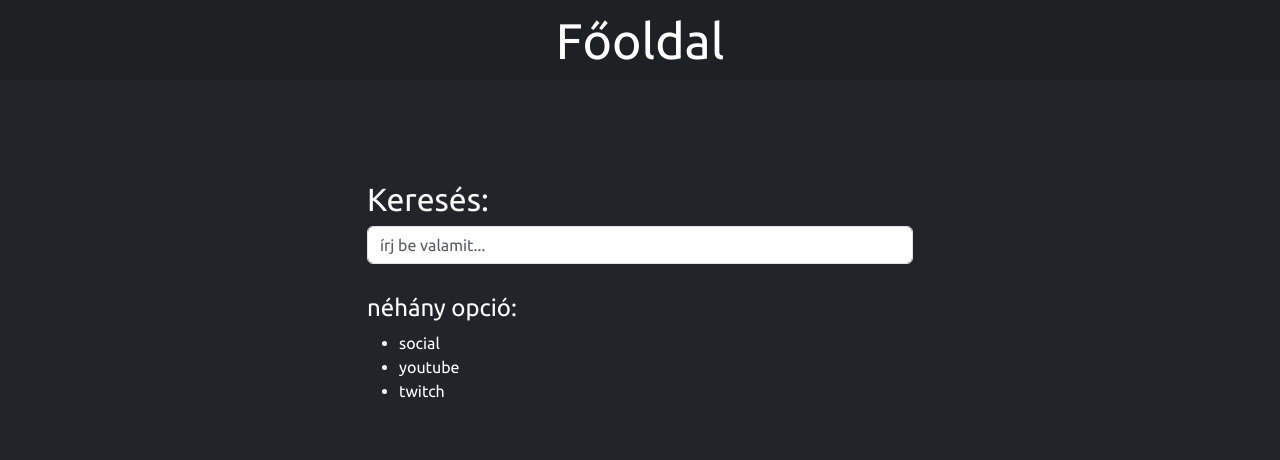
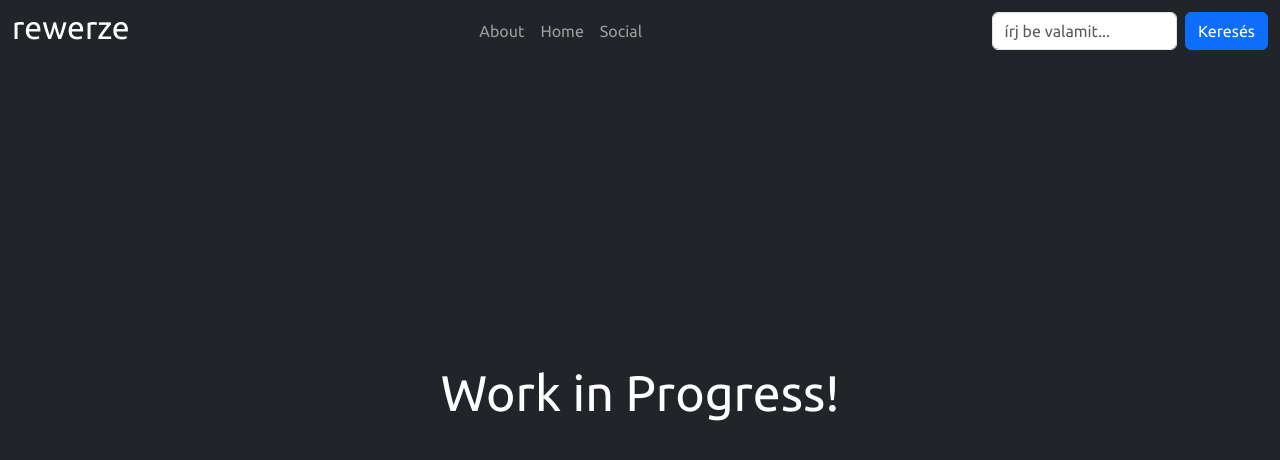
Before and after one commit to rewerze/rewerze.hu, a PHP site: page /about/index.html in a window 1280 px wide. Shown: the top 460 px of the page. Run offline with PHP 8.4, Linux system fonts and the light colour scheme; some libraries are stand-ins or nearby versions.

Commit message:
navbar + about

```diff
--- /dev/null
+++ b/about/index.html
@@ -0,0 +1,32 @@
+<!DOCTYPE html>
+<html lang="hu">
+<head>
+    <meta charset="UTF-8">
+    <meta name="viewport" content="width=device-width, initial-scale=1.0">
+    <title>About</title>
+    <!-- CSS -->
+    <link rel="stylesheet" href="https://cdn.jsdelivr.net/npm/bootstrap@5.3.0/dist/css/bootstrap.css">
+    <link href="https://fonts.googleapis.com/css2?family=Ubuntu:wght@400&display=swap" rel="stylesheet">
+    <link rel="stylesheet" href="../assets/css/style.css">
+
+    <!-- JS -->
+    <script src="https://code.jquery.com/jquery-3.2.1.slim.min.js"></script>
+    <script src="https://cdn.jsdelivr.net/npm/bootstrap@5.3.3/dist/js/bootstrap.bundle.min.js"></script>
+    <script src="../assets/js/script.js"></script>
+</head>
+<body>
+    <script src="https://code.jquery.com/jquery-1.10.2.js"></script>
+    <!--Navigation bar-->
+    <div id="nav-placeholder">
+    </div>
+
+    <script>
+    $(function(){
+    $("#nav-placeholder").load("../nav.html");
+    });
+    </script>
+    <!--end of Navigation bar-->
+
+    <h1 class="container">Work in Progress!</h1>
+</body>
+</html>
--- a/assets/css/style.css
+++ b/assets/css/style.css
@@ -10,11 +10,14 @@ body {
   font-size:x-large;
 }
 
+nav {
+  background-color: rgba(0, 0, 0, 0.125);
+}
+
 
 h1 {
-    background-color: rgba(0, 0, 0, 0.121);
     text-align: center;
-    padding: 10px 0px 10px;
+    margin-top: 300px;
     color: white;
     font-size: 50px;
 }
@@ -32,6 +35,9 @@ h1 {
 
 }
 
+#search-container {
+  margin-top: 100px;
+}
 
 p {
   margin: 0 10%;
--- a/assets/js/script.js
+++ b/assets/js/script.js
@@ -1,20 +1,3 @@
-//Home:search
-document
-  .getElementById("search-button")
-  .addEventListener("click", function (event) {
-    var searchTerm = document.getElementById("search-input").value.trim(); // Keresési kifejezés lekérése és whitespace eltávolítása
-
-    if (searchTerm !== "") {
-      // Ha van beírt kifejezés
-      var searchUrl = "/kereses/" + encodeURIComponent(searchTerm); // Összeállítjuk a keresési URL-t
-
-      // Átirányítás a keresési URL-re
-      window.location.href = searchUrl;
-    } else {
-      alert("Kérlek írj be valamit a kereséshez!"); // Ha nincs beírt kifejezés, jelenítse meg az üzenetet
-    }
-  });
-
 //Social:Discord
 function copyToClipboard(text) {
   const name = document.createElement("textarea");
--- a/index.html
+++ b/index.html
@@ -9,57 +9,27 @@
         <!-- CSS -->
         <link rel="stylesheet" href="https://cdn.jsdelivr.net/npm/bootstrap@5.3.0/dist/css/bootstrap.css">
         <link href="https://fonts.googleapis.com/css2?family=Ubuntu:wght@400&display=swap" rel="stylesheet">
-        <link rel="stylesheet" href="./assets/css/style.css">
+        <link rel="stylesheet" href="../assets/css/style.css">
 
         <!-- JS -->
         <script src="https://code.jquery.com/jquery-3.2.1.slim.min.js"></script>
-        <script src="https://maxcdn.bootstrapcdn.com/bootstrap/4.0.0/js/bootstrap.js"></script>
-        <script src="./assets/js/script.js"></script>
+        <script src="https://cdn.jsdelivr.net/npm/bootstrap@5.3.3/dist/js/bootstrap.bundle.min.js"></script>
+        <script src="../assets/js/script.js"></script>
 </head>
 
 <body>
-  <h1>Főoldal</h1>
-  <style>
-    /* Egyéni CSS stílusok */
-    #search-container {
-        margin-top: 100px; /* Példa eltolás a jobb megjelenítés érdekében */
-    }
-</style>
-</head>
-<body>
-<div class="container">
-    <div class="row justify-content-center" id="search-container">
-        <div class="col-md-6">
-            <h2>Keresés:</h2>
-            <form id="search-form">
-                <input type="text" id="search-input" class="form-control mb-2" placeholder="írj be valamit...">
-            </form>
-            <h3 class="home">néhány opció:</h3>
-            <ul>
-                <li>social</li>
-                <li>youtube</li>
-                <li>twitch</li>
-            </ul>
-        </div>
+    <script src="https://code.jquery.com/jquery-1.10.2.js"></script>
+    <!--Navigation bar-->
+    <div id="nav-placeholder">
     </div>
-</div>
 
-<script src="https://cdn.jsdelivr.net/npm/@popperjs/core@2.11.6/dist/umd/popper.min.js" integrity="sha384-r6IEm8tu3t9TmlisD0NTXGNp8j63+nRv/KdSybSiwd9wUOfKw5hbI2EDZzr8Z2x7" crossorigin="anonymous"></script>
-<script src="https://cdn.jsdelivr.net/npm/bootstrap@5.3.0-alpha1/dist/js/bootstrap.min.js" integrity="sha384-8OMfGaADHvc9oRxlY7+AzXv+pbFTm0fXgTQzGAVl7bKGw6lHZnpOW6M4CfTXtE7V" crossorigin="anonymous"></script>
-<script>
-    document.getElementById('search-form').addEventListener('submit', function(event) {
-        event.preventDefault();
+    <script>
+    $(function(){
+    $("#nav-placeholder").load("nav.html");
+    });
+    </script>
+    <!--end of Navigation bar-->
 
-        var searchTerm = document.getElementById('search-input').value.trim();
-
-        if (searchTerm !== '') {
-            var searchUrl = '/' + encodeURIComponent(searchTerm);
-
-            window.location.href = searchUrl;
-        } else {
-            alert('Kérlek írj be valamit a kereséshez!');
-        }
-    });
-</script>
+    <h1 class="container">Work in Progress!</h1>
 </body>
 </html>
--- /dev/null
+++ b/nav.html
@@ -0,0 +1,46 @@
+<!-- NAVBAR START -->
+<nav class="navbar navbar-expand-lg navbar-dark bg-dark">
+    <div class="container-fluid">
+      <a href="/" style="text-decoration: none; color: white;"><h2>rewerze</h2></a>
+        <button class="navbar-toggler" type="button" data-bs-toggle="collapse" data-bs-target="#navbarSupportedContent" aria-controls="navbarSupportedContent" aria-expanded="false" aria-label="Toggle navigation">
+          <span class="navbar-toggler-icon"></span>
+        </button>
+        <div class="collapse navbar-collapse" id="navbarSupportedContent">
+        <div class="w-100 d-flex justify-content-center">
+            <ul class="navbar-nav">
+                <li class="nav-item">
+                    <a class="nav-link" href="/about">About</a>
+                </li>
+                <li class="nav-item">
+                    <a class="nav-link" href="/">Home</a>
+                </li>
+                <li class="nav-item">
+                    <a class="nav-link" href="/social">Social</a>
+                </li>
+            </ul>
+        </div>
+        <form class="d-flex " id="search-form">
+          <input type="text" id="search-input" class="form-control me-2" placeholder="írj be valamit...">
+          <button class="btn-primary btn" type="submit">Keresés</button>
+        </form>
+      </div>
+    </div>
+    <script src="https://cdn.jsdelivr.net/npm/@popperjs/core@2.11.6/dist/umd/popper.min.js" integrity="sha384-r6IEm8tu3t9TmlisD0NTXGNp8j63+nRv/KdSybSiwd9wUOfKw5hbI2EDZzr8Z2x7" crossorigin="anonymous"></script>
+    <script src="https://cdn.jsdelivr.net/npm/bootstrap@5.3.0-alpha1/dist/js/bootstrap.min.js" integrity="sha384-8OMfGaADHvc9oRxlY7+AzXv+pbFTm0fXgTQzGAVl7bKGw6lHZnpOW6M4CfTXtE7V" crossorigin="anonymous"></script>
+    <script>
+        document.getElementById('search-form').addEventListener('submit', function(event) {
+            event.preventDefault();
+
+            var searchTerm = document.getElementById('search-input').value.trim();
+
+            if (searchTerm !== '') {
+                var searchUrl = '/' + encodeURIComponent(searchTerm);
+
+                window.location.href = searchUrl;
+            } else {
+                alert('Kérlek írj be valamit a kereséshez!');
+            }
+        });
+    </script>
+    </nav>
+<!-- NAVBAR END -->
```
Also changed, not shown: social/index.html (+12 -1 lines).
